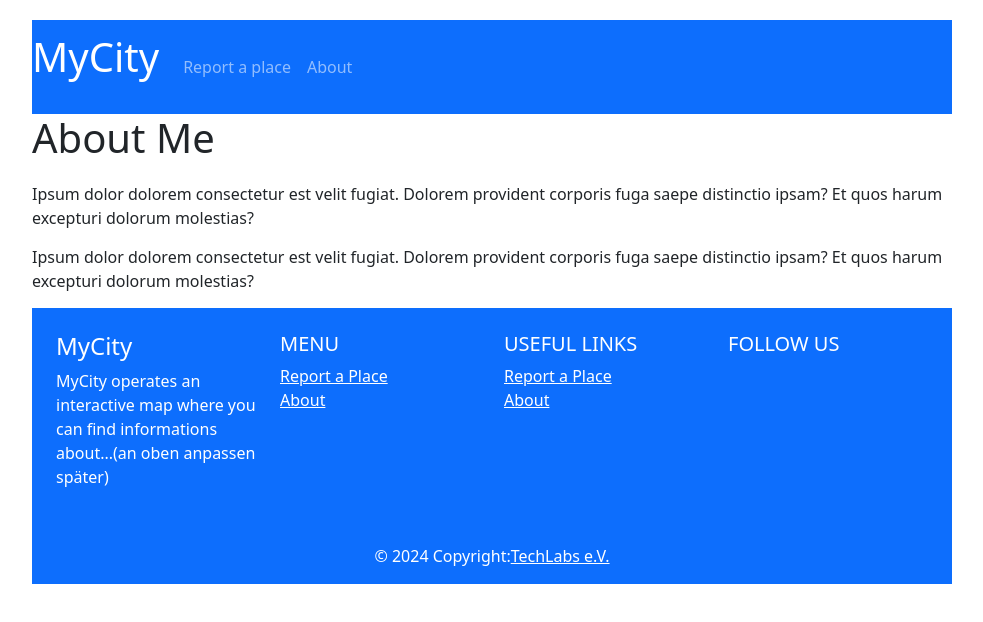
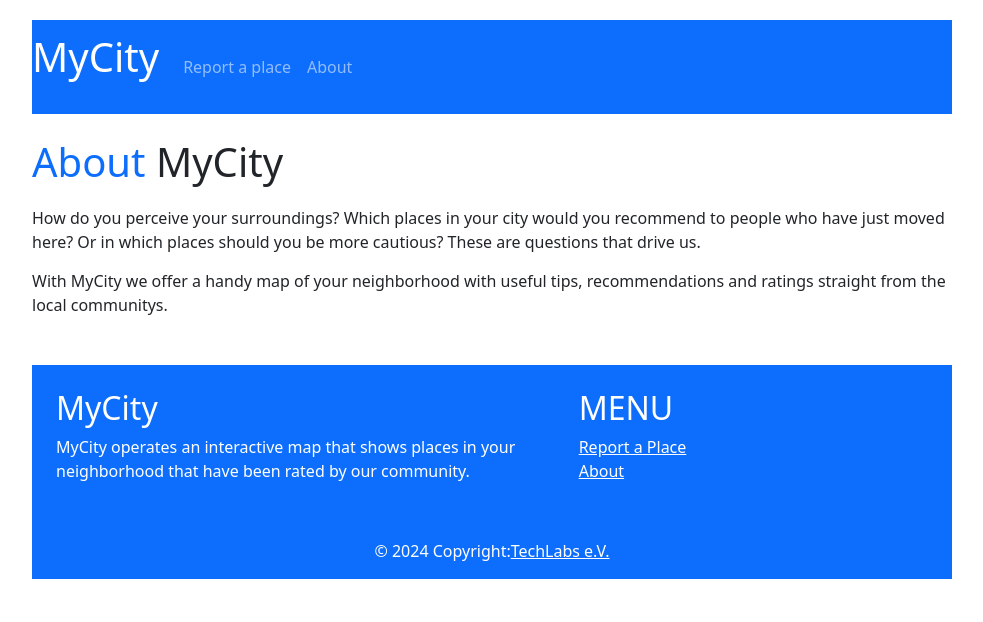
Before and after one commit to LePoel/myowncity, a React (Create React App) app: page /about in a window 1280 px wide. Shown: the top 622 px of the page, without its empty margins (148-1131 px from the left). Built offline with nearby package versions, Linux system fonts and the light colour scheme.

Commit message:
Footer vereinfacht, About-Seite ready

```diff
--- a/src/App.js
+++ b/src/App.js
@@ -7,12 +7,12 @@ import Footer from "./components/footer/Footer";
 const App = () => (
     <div className='app'>
         <header>
-            <Navigation/>
+            <Navigation />
         </header>
         <main>
-            <Main/>
+            <Main />
         </main>
-        <Footer/>
+        <Footer />
     </div>
 );
 
--- a/src/components/about/About.js
+++ b/src/components/about/About.js
@@ -1,11 +1,9 @@
 function About() {
     return (
-        <div className='about'>
-            <h1>About Me</h1>
-            <p>Ipsum dolor dolorem consectetur est velit fugiat. Dolorem provident corporis fuga saepe distinctio ipsam?
-                Et quos harum excepturi dolorum molestias?</p>
-            <p>Ipsum dolor dolorem consectetur est velit fugiat. Dolorem provident corporis fuga saepe distinctio ipsam?
-                Et quos harum excepturi dolorum molestias?</p>
+        <div className='about mt-4 mb-5'>
+            <h1><span className="text-primary">About</span> MyCity</h1>
+            <p>How do you perceive your surroundings? Which places in your city would you recommend to people who have just moved here? Or in which places should you be more cautious? These are questions that drive us.</p>
+            <p>With MyCity we offer a handy map of your neighborhood with useful tips, recommendations and ratings straight from the local communitys.</p>
         </div>
     );
 };
--- a/src/components/footer/Footer.js
+++ b/src/components/footer/Footer.js
@@ -1,17 +1,16 @@
-import {Link} from "react-router-dom";
+import { Link } from "react-router-dom";
 
 function Footer() {
     return (
         <footer className="bg-primary text-white text-lg-start">
             <div className="container-flex p-4">
                 <div className="row">
-                    <div className="col-lg-3 col-md-6 mb-4 mb-md-0 text-white">
-                        <h4>MyCity</h4>
-                        <p>MyCity operates an interactive map where you can find informations about...(an
-                            oben anpassen später)</p>
+                    <div className="col-md-7 mb-md-0 text-white">
+                        <h2>MyCity</h2>
+                        <p>MyCity operates an interactive map that shows places in your neighborhood that have been rated by our community.</p>
                     </div>
-                    <div className="col-lg-3 col-md-6 mb-4 mb-md-0">
-                        <h5 className="text-uppercase">Menu</h5>
+                    <div className="col-md-5 mb-md-0">
+                        <h2 className="text-uppercase">Menu</h2>
                         <ul className="list-unstyled">
                             <li>
                                 <Link to="/reportplace" className="text-white">Report a Place</Link>
@@ -20,21 +19,6 @@ function Footer() {
                                 <Link to="/about" className="text-white">About</Link>
                             </li>
                         </ul>
-                    </div>
-                    <div className="col-lg-3 col-md-6 mb-4 mb-md-0">
-                        <h5 className="text-uppercase">Useful links</h5>
-                        <ul className="list-unstyled">
-                            <li>
-                                <Link to="/reportplace" className="text-white">Report a Place</Link>
-                            </li>
-                            <li>
-                                <Link to="/about" className="text-white">About</Link>
-                            </li>
-                        </ul>
-                    </div>
-                    <div className="col-lg-3 col-md-6 mb-4 mb-md-0">
-                        <h5 className="text-uppercase">Follow us</h5>
-
                     </div>
                 </div>
             </div>
--- a/src/components/placereviewshow/PlaceReviewShow.js
+++ b/src/components/placereviewshow/PlaceReviewShow.js
@@ -1,4 +1,4 @@
-function PlaceReviewShow({city, postalcode, street, reviews, ratings, images}) {
+function PlaceReviewShow({ city, postalcode, street, reviews, ratings, images }) {
     return (
         <div>
             <h2>Address: {street}, {postalcode} {city}</h2>
@@ -17,7 +17,7 @@ function PlaceReviewShow({city, postalcode, street, reviews, ratings, images}) {
             <h2>Pictures:</h2>
             <ul>
                 {images.map((image, index) => (
-                    <img src={image.imageUrl} alt="Place picture" key={index}/>
+                    <img src={image.imageUrl} alt="Place picture" key={index} />
                 ))}
             </ul>
         </div>
```
